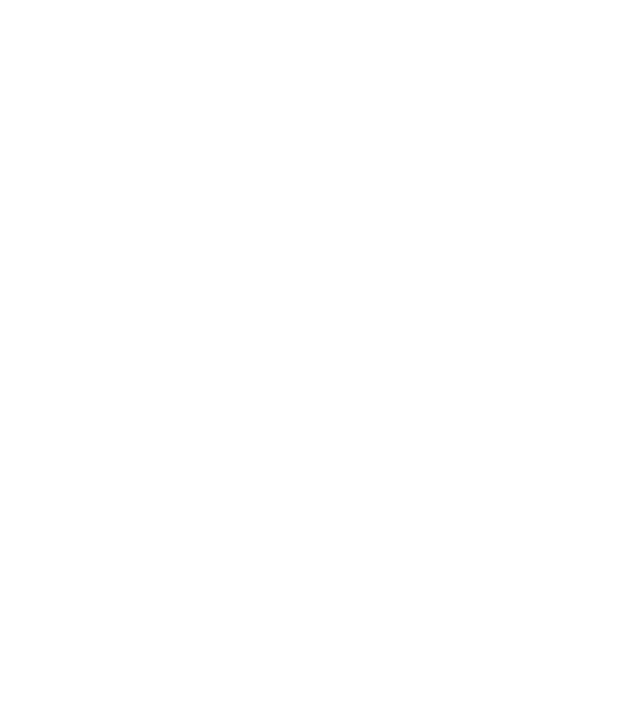
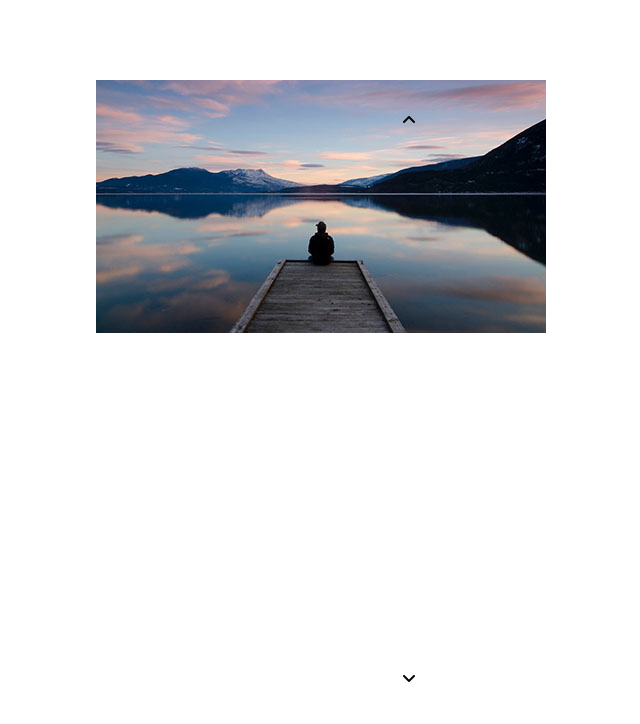
Before and after one commit to marcovalerio93/js-array-carousel, a plain HTML site: page index.html in a window 1280 px wide. Shown: the whole page, without its empty margins (224-864 px from the left). Drawn offline with Linux system fonts and the light colour scheme.

Commit message:
carosel struttura html css fixed

```diff
--- a/css/style.css
+++ b/css/style.css
@@ -0,0 +1,32 @@
+/* reset */
+*{
+    margin: 0;
+    padding: 0;
+    box-sizing: border-box;
+}
+
+.container{
+    height: 100vh;
+    position: relative;
+}
+.slider{
+    position: absolute;
+    top: 50%;
+    left: 50%;
+    transform: translate(-50%, -50%);
+}
+
+.items{
+    width: 50vw;
+    height: 50vw;
+}
+.next{
+    position:absolute;
+    right: 50%;
+    bottom: 5%;
+}
+.pre{
+    position:absolute;
+    right: 50%;
+    top: 5%;
+}
--- a/index.html
+++ b/index.html
@@ -7,8 +7,27 @@
     <title>carosel</title>
     <!-- css -->
     <link rel="stylesheet" href="css/style.css">
+    <!-- cdn -->
+    <link rel="stylesheet" href="https://cdnjs.cloudflare.com/ajax/libs/font-awesome/6.1.1/css/all.min.css">
 </head>
 <body>
+    <div class="container">
+        <div class="slider">
+            <div class="items">
+                <div class="item">
+                    <img src="img/01.jpg" alt="01">
+                </div>
+            </div>
+            <div class="pre">
+                <i class="fa-solid fa-angle-up"></i>
+
+            </div>
+            <div class="next">
+                <i class="fa-solid fa-angle-down"></i>
+            </div>
+        </div>
+
+    </div>
 
     <script src="js/main.js"></script>
 </body>
```
